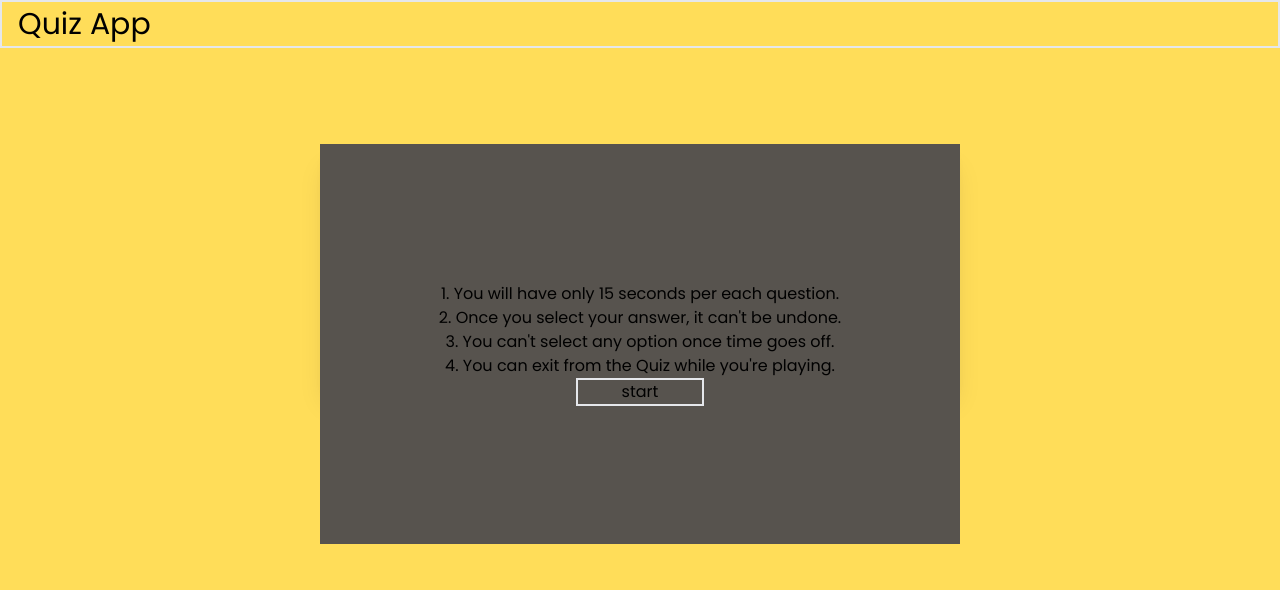
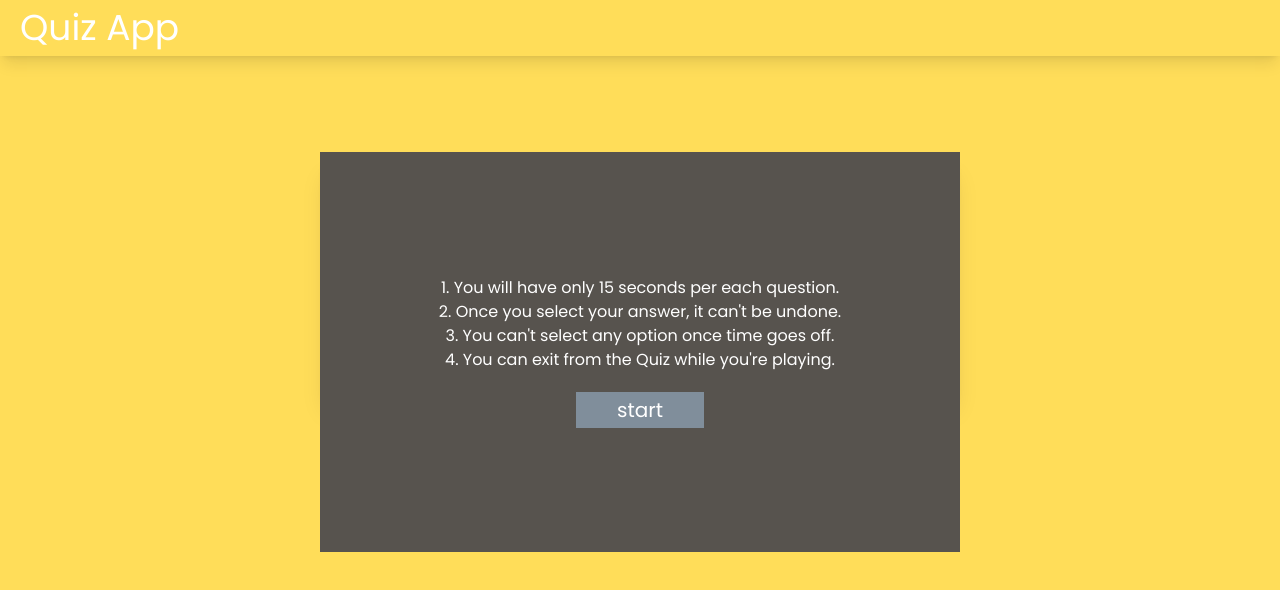
Before and after one commit to FixxooXD/Quiz-js, a website: page index.html in a window 1280 px wide. Drawn offline with Linux system fonts and the light colour scheme.

Commit message:
Testing UI-21

```diff
--- a/index.html
+++ b/index.html
@@ -13,8 +13,12 @@
         font-family: 'Poppins', sans-serif;
          background-color:#ffdd59;
       }
-      #timer-div{
+      #timer-div,#btn{
         background-color:#ffdd59;
+      }
+
+      #startBtn{
+       background-color:#808e9b;
       }
       #check{
          color: green;
@@ -26,7 +30,8 @@
           #rules{
             right: 0px;
        }
-     }
+      }
+
      #option{
       transition: all 0.3s ease;
      }
@@ -38,25 +43,25 @@
     <title>Quiz App</title>
   </head>
   <body>
-    <div id="banner" class="border-2 text-3xl pl-4 py-1"><a href="./index.html">Quiz App</a></div>
+    <div id="banner" class=" text-4xl pl-5 py-2 shadow-lg text-white"><a href="./index.html">Quiz App</a></div>
 
     <!-- Question-Div -->
     <div class="flex justify-center items-center mt-16 sm:mt-24">
-    <div id="Questions-Div" class=" flex flex-col sm:w-1/2 w-full  mx-3 w-fit shadow-xl ">
+    <div id="Questions-Div" class=" flex flex-col sm:w-1/2 w-full  mx-3 w-fit shadow-xl rounded-lg ">
 
       <!-- Rules Section -->
-      <div id="rules" class="absolute insert-0  mx-4 sm:mx-0 flex flex-col justify-center items-center sm:w-1/2 h-96  sm:h-1/2 bg-stone-600 px-4">
+      <div id="rules" class="absolute insert-0  mx-4 sm:mx-0 flex flex-col justify-center items-center sm:w-1/2 h-96  sm:h-1/2 bg-stone-600 px-4 text-white">
         <div class="info">1. You will have only <span>15 seconds</span> per each question.</div>
             <div class="info">2. Once you select your answer, it can't be undone.</div>
             <div class="info">3. You can't select any option once time goes off.</div>
             <div class="info">4. You can exit from the Quiz while you're playing.</div>
-            <button id="startBtn" class="border-2 w-32">start</button>
+            <button id="startBtn" class=" w-32 mt-5 py-1 text-xl">start</button>
       </div>
 
         <!-- headers-questionDiv -->
         <div class="text-sm flex flex-row justify-between sm:justify-around items-center border-b-2 h-12">
           <div class="sm:mx-1 ml-4  text-base sm:text-xl">Category: <span id="category"></span></div>
-          <div id="timer-div" class=" h-fit px-1 sm:px-3 sm:py-0 py-1 mr-4 sm:text-lg text-white ">Time Left: <span class="font-bold px-2" id="timeleft">15</span></div>
+          <div id="timer-div" class=" h-fit px-1 sm:px-3 sm:py-0 py-1 mr-4 sm:text-lg text-white rounded">Time Left:<span class="font-bold px-2" id="timeleft">15</span></div>
         </div>
 
         <!-- Question-->
@@ -71,7 +76,7 @@
         <!-- footer-QuestionDiv -->
         <div id="nextbtn-questonsLeft-DIV" class="flex justify-between mt-5 px-2 pb-5" >
         <p class="text-base sm:ml-4"><span id="questionCount">0</span> Questions</p>
-        <button id="btn" class="border-2 px-5 h-8 sm:h-10 sm:mr-4 sm:text-lg">Next Que</button>
+        <button id="btn" class="px-5 h-8 sm:h-10 sm:mr-4 sm:text-lg text-white rounded">Next Que</button>
       </div>
     </div>
   </div>
```
Also changed, not shown: src/output.css.
